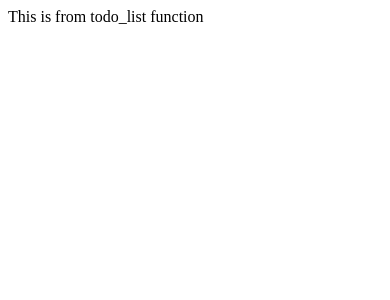
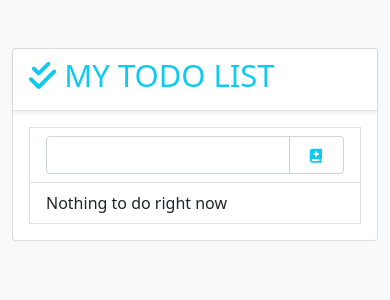
Before and after one commit to LalHrinThang/OOP, a Django app: page /todo/list/ in a window 390 px wide. Shown: the top 300 px of the page. Run offline with Django 4.2, Linux system fonts and the light colour scheme; data that the repository does not hold is empty.

Commit message:
first django project finished

```diff
--- a/django_project/project_todo/todo_app/templates/todo_app/todo.html
+++ b/django_project/project_todo/todo_app/templates/todo_app/todo.html
@@ -4,10 +4,62 @@
     <meta charset="UTF-8">
     <meta name="viewport" content="width=device-width, initial-scale=1.0">
     <title>To Do List App</title>
-    <link rel="stylesheet" href="">
-    <link rel="stylesheet" href="">
+    <link href="https://cdn.jsdelivr.net/npm/bootstrap@5.0.2/dist/css/bootstrap.min.css" rel="stylesheet" integrity="sha384-EVSTQN3/azprG1Anm3QDgpJLIm9Nao0Yz1ztcQTwFspd3yD65VohhpuuCOmLASjC" crossorigin="anonymous">
+    <link rel="stylesheet" href="https://cdnjs.cloudflare.com/ajax/libs/font-awesome/6.5.2/css/all.min.css">
 </head>
-<body>
+<body class="bg-light">
+    <div class="container">
+        <div class="row mt-5">
+            <div class="col-md-8 offset-md-2">
+                <div class="card">
+                    <div class="card-header shadow-sm bg-white">
+                    <h1 class="display-5 text-info">
+                        <i class="fas fa-check-double"></i>
+                        MY TODO LIST
+                    </h1>
+                    </div>
 
+                    <div class="card-body">
+                        <li class="list-group-item">
+                            <form action="{% url 'insert_todo'%}" method="post" autocomplete="off">
+                                {% csrf_token %}
+                                <div class="input-group">
+                                    <input type="text" name="content" class="form-control"> <!-- ! class form control is bs -->
+
+                                    <div class="input-group-append text-info"></div>
+                                    <span class="input-group-text bg-white py-0">
+                                        <button type="submit" class="btn btn-sm text-info">
+                                            <i class="fas fa-book-medical"></i>
+                                        </button>
+                                    </span>
+                                </div>
+                            </form>
+                        </li>
+
+                        {% for todo in todo_list %}
+                        <li class="list-group-item">{{todo.content}}
+                            <form action="{% url 'delete_todo_item' todo.id %}" method="post" class="d-inline float-lg-end">
+                                {%csrf_token%}
+                                <button type="submit" class="btn">
+                                    <i class="far fa-trash-alt fa-log text-danger float-lg-end"></i>
+                                </button>
+                            </form>
+                        </li>
+                        {%empty%}
+                        <li class="list-group-item">
+                            <span class="font-italic">Nothing to do right now</span>
+                        </li>
+                        {% endfor %}
+                    </div>
+                </div>
+            </div>
+        </div>
+    </div>
+
+
+
+    <script src="https://cdn.jsdelivr.net/npm/bootstrap@5.3.3/dist/js/bootstrap.bundle.min.js" integrity="sha384-YvpcrYf0tY3lHB60NNkmXc5s9fDVZLESaAA55NDzOxhy9GkcIdslK1eN7N6jIeHz" crossorigin="anonymous"></script>
+    <script src="https://cdn.jsdelivr.net/npm/@popperjs/core@2.11.8/dist/umd/popper.min.js" integrity="sha384-I7E8VVD/ismYTF4hNIPjVp/Zjvgyol6VFvRkX/vR+Vc4jQkC+hVqc2pM8ODewa9r" crossorigin="anonymous"></script>
+    <script src="https://cdn.jsdelivr.net/npm/bootstrap@5.3.3/dist/js/bootstrap.min.js" integrity="sha384-0pUGZvbkm6XF6gxjEnlmuGrJXVbNuzT9qBBavbLwCsOGabYfZo0T0to5eqruptLy" crossorigin="anonymous"></script>
 </body>
 </html>
--- a/django_project/project_todo/todo_app/urls.py
+++ b/django_project/project_todo/todo_app/urls.py
@@ -2,4 +2,6 @@ from django.urls import path
 from.import views
 urlpatterns = [
     path('list/',views.todo_list),
+    path('insert_todo/',views.insert_todo,name = "insert_todo"),
+    path('delete/<int:todo_id>',views.delete_todo_item,name='delete_todo_item'),
 ]
--- a/django_project/project_todo/todo_app/views.py
+++ b/django_project/project_todo/todo_app/views.py
@@ -1,6 +1,19 @@
-from django.shortcuts import render
-from django.http import HttpResponse
+from django.shortcuts import render,redirect
+from django.http import HttpResponse,HttpRequest
+from .models import Todo_app # model.py from
 
 # Create your views here.
 def todo_list(request):
-    return HttpResponse("This is from todo_list function")
+    all_data = {'todo_list' : Todo_app.objects.all()}
+    return render(request,'todo_app/todo.html',all_data)
+
+
+def insert_todo(request:HttpRequest):
+    todo = Todo_app(content = request.POST['content'])
+    todo.save()
+    return redirect('/todo/list')
+
+def delete_todo_item(request,todo_id):
+    delete_id = Todo_app.objects.get(id=todo_id)
+    delete_id.delete()
+    return redirect('/todo/list')
```
